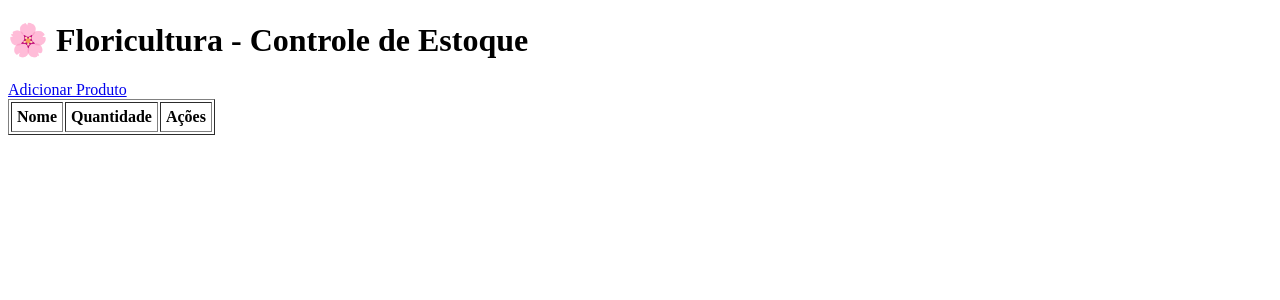
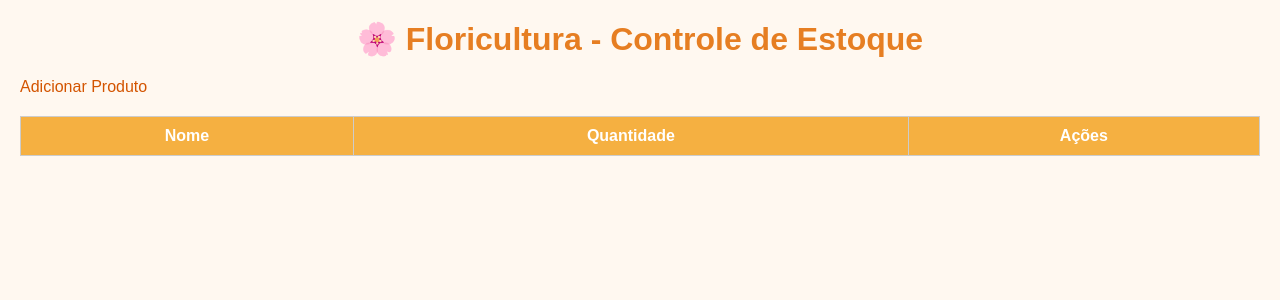
Before and after one commit to lucasjdc/projeto-floricultura, a PHP site: page / in a window 1280 px wide. Shown: the top 300 px of the page. Run offline with PHP 8.4, Linux system fonts and the light colour scheme; data that the repository does not hold is empty.

Commit message:
Adicionado CSS para todas as páginas, deixando visual mais agradável

```diff
--- a/public/adicionar.php
+++ b/public/adicionar.php
@@ -18,6 +18,7 @@ if ($_SERVER["REQUEST_METHOD"] == "POST") {
 <head>
     <meta charset="UTF-8">
     <title>Adicionar Produto</title>
+    <link rel="stylesheet" href="style.css">
 </head>
 <body>
     <h1>Adicionar Produto</h1>
--- a/public/atualizar.php
+++ b/public/atualizar.php
@@ -31,6 +31,7 @@ if ($_SERVER["REQUEST_METHOD"] == "POST") {
 <head>
     <meta charset="UTF-8">
     <title>Atualizar Estoque</title>
+    <link rel="stylesheet" href="style.css">
 </head>
 <body>
     <h1>Atualizar Estoque - <?= htmlspecialchars($produto['nome']) ?></h1>
--- a/public/index.php
+++ b/public/index.php
@@ -7,6 +7,7 @@ $estoque = carregarEstoque();
 <head>
     <meta charset="UTF-8">
     <title>🌸 Floricultura - Estoque</title>
+    <link rel="stylesheet" href="style.css">
 </head>
 <body>
     <h1>🌸 Floricultura - Controle de Estoque</h1>
--- /dev/null
+++ b/public/style.css
@@ -0,0 +1,92 @@
+/* Reset simples */
+* {
+    margin: 0;
+    padding: 0;
+    box-sizing: border-box;
+    font-family: Arial, sans-serif;
+}
+
+/* Corpo da página */
+body {
+    background-color: #fff8f0;
+    color: #333;
+    padding: 20px;
+}
+
+/* Título principal */
+h1 {
+    color: #e67e22;
+    text-align: center;
+    margin-bottom: 20px;
+    font-size: 2em;
+}
+
+/* Links */
+a {
+    color: #d35400;
+    text-decoration: none;
+    margin-right: 10px;
+}
+
+a:hover {
+    text-decoration: underline;
+}
+
+/* Tabela */
+table {
+    width: 100%;
+    border-collapse: collapse;
+    margin-top: 20px;
+    background-color: #fff;
+    box-shadow: 0 0 1apx rgba(0, 0, 0, 0.1);
+}
+
+th, td {
+    padding: 10px;
+    border: 1px solid #ccc;
+    text-align: center;
+}
+
+th {
+    background-color: #f5b041;
+    color: #fff;
+}
+
+/* Botões*/
+button {
+    background-color: #e67e22;
+    color: #fff;
+    border: none;
+    padding: 8px 15px;
+    cursor: pointer;
+    border-radius: 5px;
+}
+
+button:hover {
+    background-color: #d35400;
+}
+
+/* Formulários */
+form {
+    max-width: 400px;
+    margin: 0 auto;
+    padding: 20px;
+    background-color: #fdf2e9;
+    border-radius: 8px;
+    box-shadow: 0 0 10 px rgba(0,0,0,0.05);
+}
+
+input[type="text"],
+input[type="number"] {
+    width: 100%;
+    padding: 8px;
+    margin-bottom: 15px;
+    border-radius: 5px;
+    border: 1px solid #ccc;
+}
+
+/* Link de voltar */
+a[href="index.php"] {
+    display: inline-block;
+    margin-top: 15px;
+}
```
